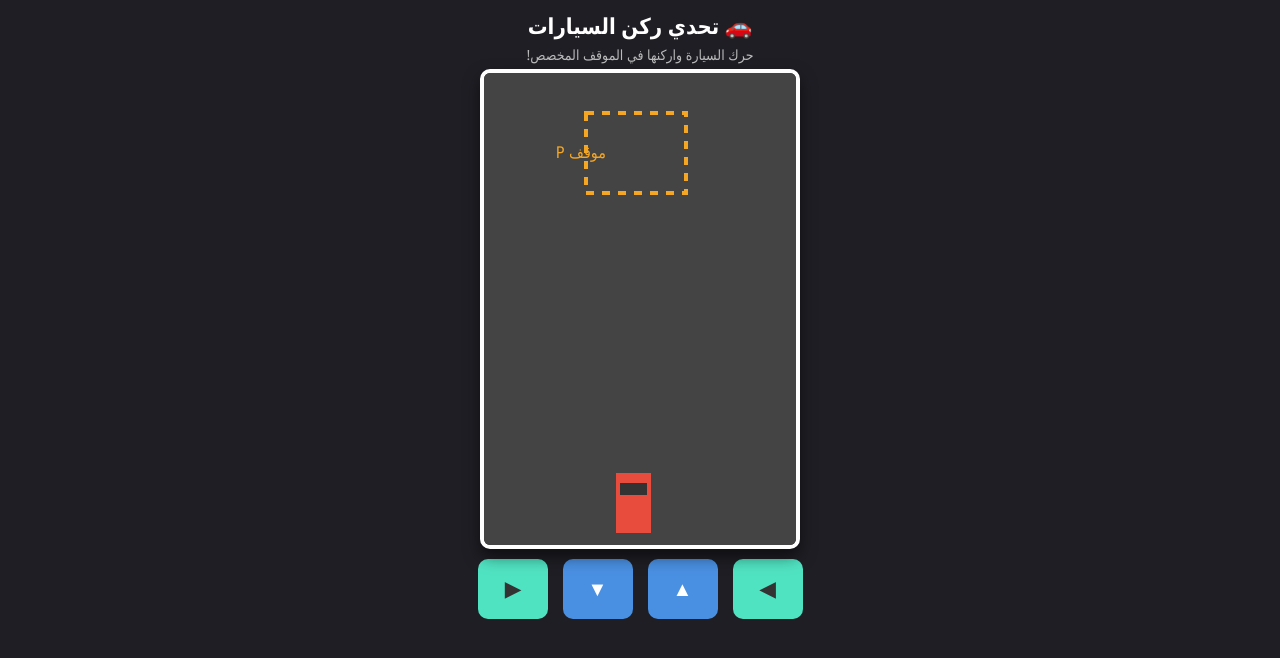
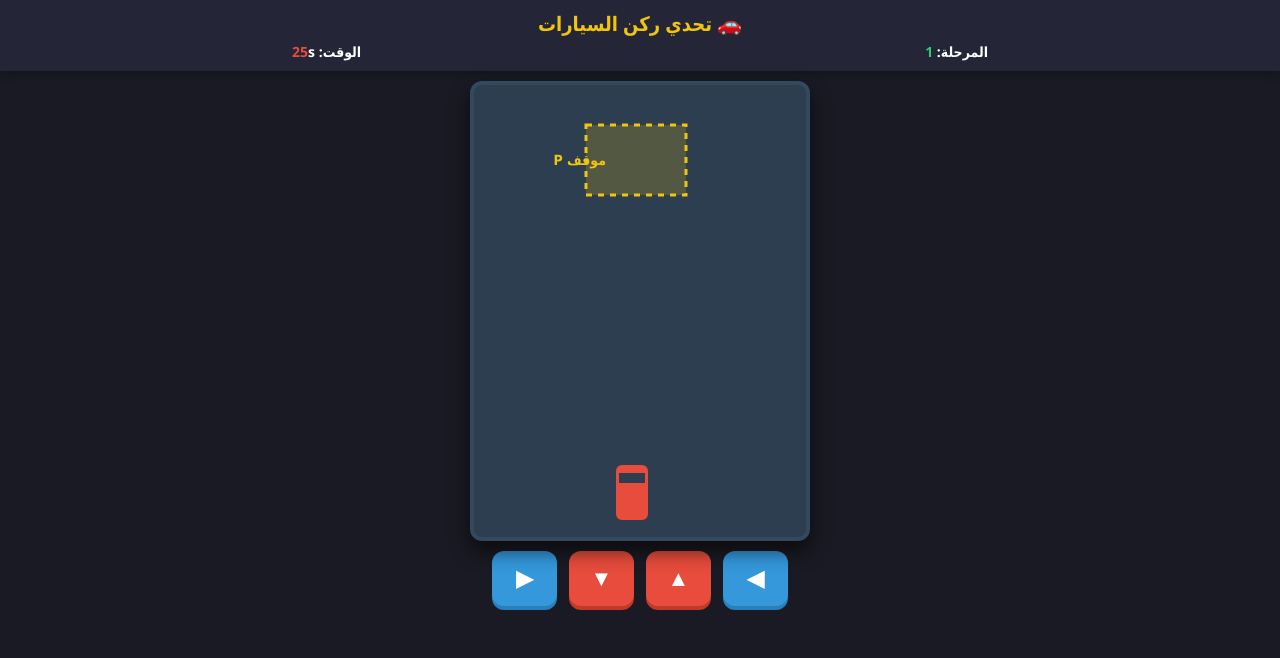
Before and after one commit to jamoolfadi-star/parking-challenge, a plain HTML site: page index.html in a window 1280 px wide. Drawn offline with Linux system fonts and the light colour scheme.

Commit message:
Update index.html

```diff
--- a/index.html
+++ b/index.html
@@ -3,7 +3,7 @@
 <head>
   <meta charset="UTF-8">
   <meta name="viewport" content="width=device-width, initial-scale=1.0, user-scalable=no">
-  <title>تحدي ركن السيارات</title>
+  <title>تحدي ركن السيارات المحترف</title>
   <style>
     * {
       box-sizing: border-box;
@@ -12,69 +12,85 @@
       user-select: none;
     }
     body {
-      background-color: #1e1e24;
+      background-color: #1a1a24;
       color: #fff;
       font-family: 'Segoe UI', Tahoma, Geneva, Verdana, sans-serif;
       text-align: center;
       overflow: hidden;
     }
+    .header {
+      padding: 10px;
+      background: #252538;
+      box-shadow: 0 2px 10px rgba(0,0,0,0.3);
+    }
     h1 {
-      margin: 10px 0 5px 0;
-      font-size: 22px;
+      font-size: 20px;
+      color: #f1c40f;
     }
-    p {
+    .info-bar {
+      display: flex;
+      justify-content: space-around;
+      margin-top: 5px;
       font-size: 14px;
-      color: #bbb;
-      margin-bottom: 5px;
+      font-weight: bold;
     }
     #game-container {
       position: relative;
-      width: 320px;
-      height: 480px;
-      margin: 0 auto;
-      background-color: #333;
-      border: 4px solid #fff;
-      border-radius: 10px;
+      width: 340px;
+      height: 460px;
+      margin: 10px auto;
+      background-color: #2c3e50;
+      border: 4px solid #34495e;
+      border-radius: 12px;
       overflow: hidden;
-      box-shadow: 0 8px 16px rgba(0,0,0,0.5);
+      box-shadow: 0 10px 20px rgba(0,0,0,0.6);
     }
     canvas {
-      background-color: #444;
       display: block;
     }
     .controls {
-      margin-top: 10px;
+      margin-top: 5px;
       display: flex;
       justify-content: center;
-      gap: 15px;
+      gap: 12px;
     }
     .btn {
-      width: 70px;
-      height: 60px;
-      background-color: #4A90E2;
+      width: 65px;
+      height: 55px;
+      background-color: #e74c3c;
       color: white;
       border: none;
-      border-radius: 10px;
-      font-size: 20px;
+      border-radius: 12px;
+      font-size: 22px;
       font-weight: bold;
       touch-action: manipulation;
+      box-shadow: 0 4px #c0392b;
     }
     .btn:active {
-      background-color: #357ABD;
+      transform: translateY(2px);
+      box-shadow: 0 2px #c0392b;
     }
     .btn-steer {
-      background-color: #50E3C2;
-      color: #333;
+      background-color: #3498db;
+      box-shadow: 0 4px #2980b9;
+    }
+    .btn-steer:active {
+      box-shadow: 0 2px #2980b9;
     }
   </style>
 </head>
 <body>
 
-  <h1>🚗 تحدي ركن السيارات</h1>
-  <p>حرك السيارة واركنها في الموقف المخصص!</p>
+  <div class="header">
+    <h1>🚗 تحدي ركن السيارات</h1>
+    <div class="info-bar">
+      <span>المرحلة: <span id="level-num" style="color:#2ecc71;">1</span></span>
+      <span>الوقت: <span id="time-left" style="color:#e74c3c;">30</span>s</span>
+    </div>
+  </div>
 
   <div id="game-container">
-    <canvas id="gameCanvas" width="320" height="480"></canvas>
+    <canvas id="gameCanvas" width="340" height="460"></canvas>
   </div>
 
   <div class="controls">
@@ -88,28 +104,77 @@
     const canvas = document.getElementById("gameCanvas");
     const ctx = canvas.getContext("2d");
 
+    let currentLevel = 0;
+    let timer = 30;
+    let timerInterval = null;
+
+    const levels = [
+      // Level 1: موقف بسيط بدون عوائق
+      {
+        carStart: { x: 150, y: 380, angle: 0 },
+        spot: { x: 120, y: 40, w: 100, h: 70 },
+        obstacles: []
+      },
+      // Level 2: وجود سيارة متوقفة كعائق
+      {
+        carStart: { x: 50, y: 380, angle: 0 },
+        spot: { x: 200, y: 40, w: 100, h: 70 },
+        obstacles: [
+          { x: 80, y: 40, w: 90, h: 60, color: "#7f8c8d" } // سيارة عائق
+        ]
+      },
+      // Level 3: حواجز وجدران
+      {
+        carStart: { x: 150, y: 390, angle: 0 },
+        spot: { x: 200, y: 50, w: 100, h: 70 },
+        obstacles: [
+          { x: 0, y: 200, w: 220, h: 20, color: "#e67e22" }, // جدار في المنتصف
+          { x: 80, y: 50, w: 90, h: 60, color: "#7f8c8d" }
+        ]
+      }
+    ];
+
     let car = {
-      x: 140,
-      y: 400,
-      width: 35,
-      height: 60,
-      speed: 0,
-      maxSpeed: 3,
-      angle: 0,
-      steering: 0
-    };
-
-    let parkingSpot = {
-      x: 110,
-      y: 40,
-      width: 100,
-      height: 80
+      x: 0, y: 0,
+      width: 32, height: 55,
+      speed: 0, maxSpeed: 2.5,
+      angle: 0
     };
 
     let keys = {};
 
-    // Touch Controls
-    function setupBtn(id, key) {
+    function startLevel(lvlIndex) {
+      if (lvlIndex >= levels.length) {
+        alert("🏆 مبروك! قمت بإكمال جميع المراحل بنجاح!");
+        lvlIndex = 0;
+      }
+
+      currentLevel = lvlIndex;
+      document.getElementById("level-num").innerText = currentLevel + 1;
+
+      const lvl = levels[currentLevel];
+      car.x = lvl.carStart.x;
+      car.y = lvl.carStart.y;
+      car.angle = lvl.carStart.angle;
+      car.speed = 0;
+
+      // إعادة ضبط العداد
+      timer = 30;
+      document.getElementById("time-left").innerText = timer;
+      clearInterval(timerInterval);
+      timerInterval = setInterval(() => {
+        timer--;
+        document.getElementById("time-left").innerText = timer;
+        if (timer <= 0) {
+          clearInterval(timerInterval);
+          alert("⏰ انتهى الوقت! حاول مجدداً.");
+          startLevel(currentLevel);
+        }
+      }, 1000);
+    }
+
+    // التحكم بالأزرار لمسياً
+    function bindTouch(id, key) {
       const btn = document.getElementById(id);
       btn.addEventListener("touchstart", (e) => { e.preventDefault(); keys[key] = true; });
       btn.addEventListener("touchend", (e) => { e.preventDefault(); keys[key] = false; });
@@ -117,75 +182,108 @@
       btn.addEventListener("mouseup", () => { keys[key] = false; });
     }
 
-    setupBtn("btnUp", "ArrowUp");
-    setupBtn("btnDown", "ArrowDown");
-    setupBtn("btnLeft", "ArrowLeft");
-    setupBtn("btnRight", "ArrowRight");
+    bindTouch("btnUp", "ArrowUp");
+    bindTouch("btnDown", "ArrowDown");
+    bindTouch("btnLeft", "ArrowLeft");
+    bindTouch("btnRight", "ArrowRight");
 
     window.addEventListener("keydown", (e) => { keys[e.key] = true; });
     window.addEventListener("keyup", (e) => { keys[e.key] = false; });
 
     function update() {
-      if (keys["ArrowUp"]) {
-        car.speed = car.maxSpeed;
-      } else if (keys["ArrowDown"]) {
-        car.speed = -car.maxSpeed / 1.5;
-      } else {
-        car.speed = 0;
-      }
+      // تسريع وتبطيء
+      if (keys["ArrowUp"]) car.speed = car.maxSpeed;
+      else if (keys["ArrowDown"]) car.speed = -car.maxSpeed / 1.5;
+      else car.speed = 0;
 
-      if (keys["ArrowLeft"]) {
-        car.angle -= 0.04;
-      }
-      if (keys["ArrowRight"]) {
-        car.angle += 0.04;
-      }
+      // توجيه
+      if (keys["ArrowLeft"]) car.angle -= 0.045;
+      if (keys["ArrowRight"]) car.angle += 0.045;
 
+      // حركة السيارة
       car.x += Math.sin(car.angle) * car.speed;
       car.y -= Math.cos(car.angle) * car.speed;
 
-      // Check Parking Success
+      // حدود الشاشة
+      if (car.x < 0 || car.x > canvas.width - car.width || car.y < 0 || car.y > canvas.height - car.height) {
+        handleCrash("💥 اصطدمت بحافة الطريق!");
+      }
+
+      const lvl = levels[currentLevel];
+
+      // فحص الاصطدام بالعوائق
+      for (let obs of lvl.obstacles) {
+        if (
+          car.x < obs.x + obs.w &&
+          car.x + car.width > obs.x &&
+          car.y < obs.y + obs.h &&
+          car.y + car.height > obs.y
+        ) {
+          handleCrash("💥 اصطدمت بعائق!");
+        }
+      }
+
+      // فحص الركن بنجاح
+      const spot = lvl.spot;
       if (
-        car.x > parkingSpot.x &&
-        car.x + car.width < parkingSpot.x + parkingSpot.width &&
-        car.y > parkingSpot.y &&
-        car.y + car.height < parkingSpot.y + parkingSpot.height
+        car.x > spot.x &&
+        car.x + car.width < spot.x + spot.w &&
+        car.y > spot.y &&
+        car.y + car.height < spot.y + spot.h &&
+        Math.abs(car.speed) < 0.2
       ) {
+        clearInterval(timerInterval);
         setTimeout(() => {
-          alert("🎉 أحسنت! تم ركن السيارة بنجاح!");
-          car.x = 140;
-          car.y = 400;
-          car.angle = 0;
+          alert("🎉 ركنة ممتازة! اننتقل للمرحلة التالية.");
+          startLevel(currentLevel + 1);
         }, 100);
       }
+    }
+
+    function handleCrash(msg) {
+      clearInterval(timerInterval);
+      alert(msg);
+      startLevel(currentLevel);
     }
 
     function draw() {
       ctx.clearRect(0, 0, canvas.width, canvas.height);
 
-      // Draw Parking Spot
-      ctx.strokeStyle = "#F5A623";
-      ctx.lineWidth = 4;
-      ctx.setLineDash([8, 8]);
-      ctx.strokeRect(parkingSpot.x, parkingSpot.y, parkingSpot.width, parkingSpot.height);
+      const lvl = levels[currentLevel];
+
+      // رسم الموقف Target Spot
+      ctx.strokeStyle = "#f1c40f";
+      ctx.lineWidth = 3;
+      ctx.setLineDash([6, 6]);
+      ctx.strokeRect(lvl.spot.x, lvl.spot.y, lvl.spot.w, lvl.spot.h);
       ctx.setLineDash([]);
+      ctx.fillStyle = "rgba(241, 196, 15, 0.2)";
+      ctx.fillRect(lvl.spot.x, lvl.spot.y, lvl.spot.w, lvl.spot.h);
 
-      ctx.fillStyle = "#F5A623";
-      ctx.font = "16px Tahoma";
-      ctx.fillText("موقف P", parkingSpot.x + 20, parkingSpot.y + 45);
+      ctx.fillStyle = "#f1c40f";
+      ctx.font = "bold 14px Tahoma";
+      ctx.fillText("موقف P", lvl.spot.x + 20, lvl.spot.y + 40);
 
-      // Draw Car
+      // رسم العوائق
+      for (let obs of lvl.obstacles) {
+        ctx.fillStyle = obs.color;
+        ctx.fillRect(obs.x, obs.y, obs.w, obs.h);
+      }
+
+      // رسم السيارة
       ctx.save();
       ctx.translate(car.x + car.width / 2, car.y + car.height / 2);
       ctx.rotate(car.angle);
 
-      // Car Body
-      ctx.fillStyle = "#E74C3C";
-      ctx.fillRect(-car.width / 2, -car.height / 2, car.width, car.height);
+      // هيكل السيارة
+      ctx.fillStyle = "#e74c3c";
+      ctx.beginPath();
+      ctx.roundRect(-car.width / 2, -car.height / 2, car.width, car.height, 6);
+      ctx.fill();
 
-      // Windshield
-      ctx.fillStyle = "#333";
-      ctx.fillRect(-car.width / 2 + 4, -car.height / 2 + 10, car.width - 8, 12);
+      // الزجاج الأمامي
+      ctx.fillStyle = "#2c3e50";
+      ctx.fillRect(-car.width / 2 + 3, -car.height / 2 + 8, car.width - 6, 10);
 
       ctx.restore();
     }
@@ -196,6 +294,7 @@
       requestAnimationFrame(loop);
     }
 
+    startLevel(0);
     loop();
   </script>
 </body>
```
